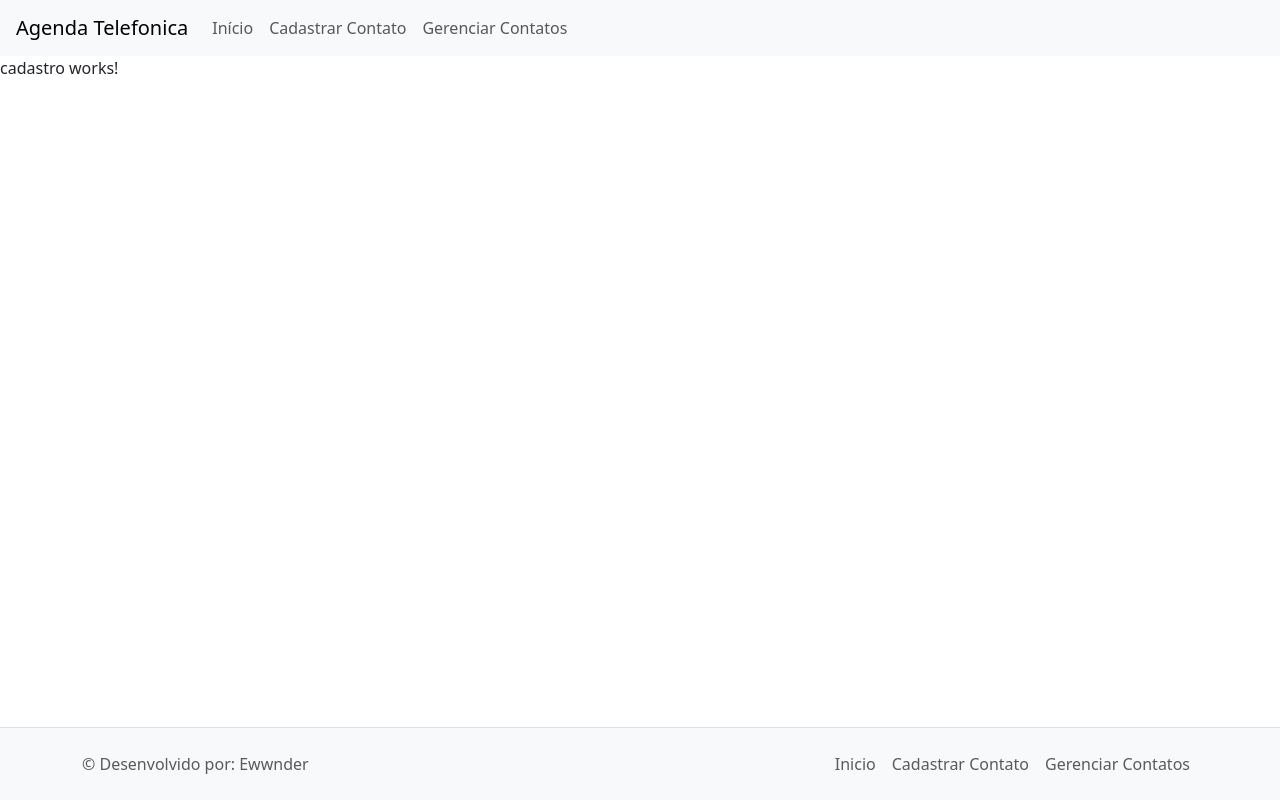
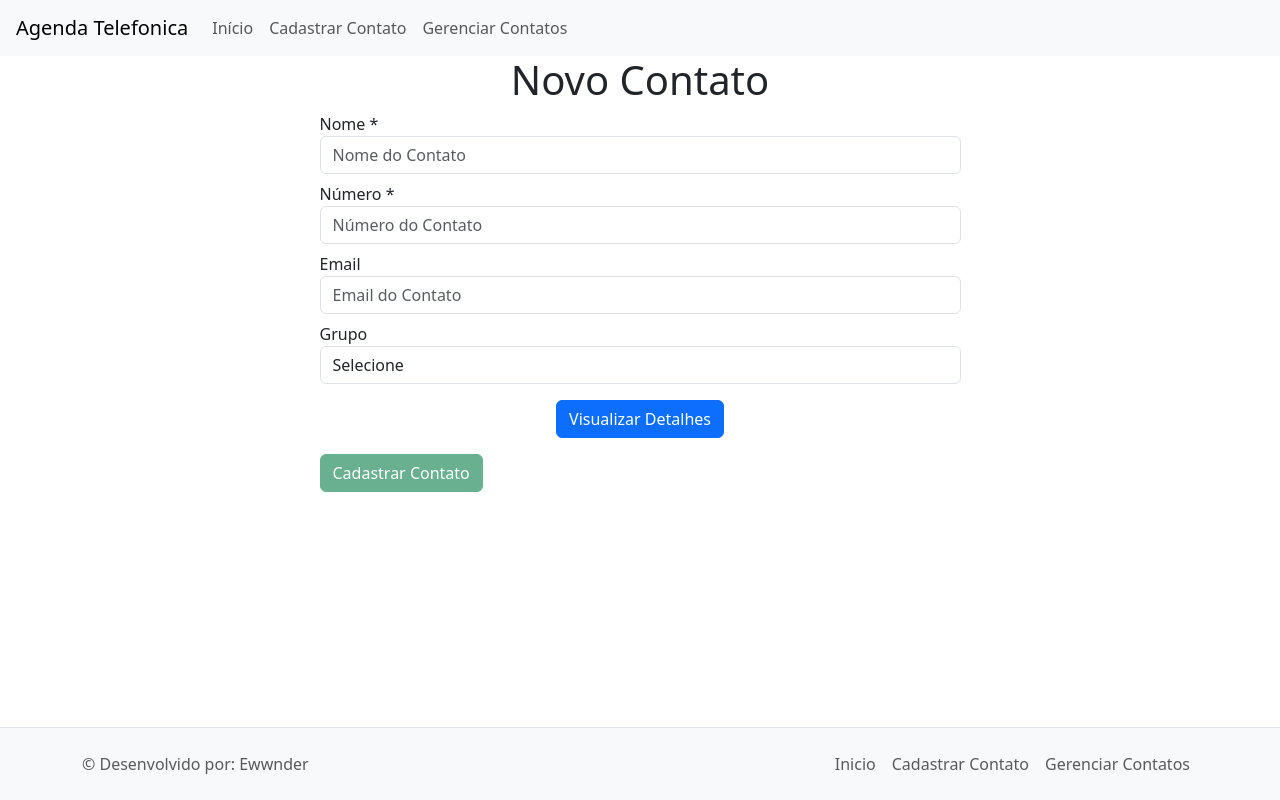
Before and after one commit to Ewwnder/ProjetoFinalAngular, an Angular app: page /cadastro in a window 1280 px wide. Built offline with nearby package versions, Linux system fonts and the light colour scheme.

Commit message:
Adicionando Cadastro e Testes

```diff
--- a/src/app/components/cadastro/cadastro.component.html
+++ b/src/app/components/cadastro/cadastro.component.html
@@ -1 +1,73 @@
-<p>cadastro works!</p>
+<div class="container">
+    <div class="row">
+        <div class="col-7 m-auto">
+            <h1 class="text-center">Novo Contato</h1>
+
+            <form [formGroup]="formGroupCadastro">
+
+                <div class="mb-2">
+                    <label for="inputName">Nome *</label>
+                    <input formControlName="name" type="text" class="form-control" id="inputName" placeholder="Nome do Contato">
+                </div>
+
+                <div class="mb-2">
+                    <label for="inputNumero">Número *</label>
+                    <input formControlName="number" type="text" class="form-control" id="inputNumero" placeholder="Número do Contato">
+                </div>
+
+                <div class="mb-2">
+                    <label for="inputEmail">Email</label>
+                    <input formControlName="email" type="text" class="form-control" id="inputEmail" placeholder="Email do Contato">
+                </div>
+
+                <div class="mb-3">
+                    <label for="inputGrupo">Grupo</label>
+                    <select formControlName="grupo" id="grupo" class="form-control">
+                        <option value="">Selecione</option>
+                        <option>Família</option>
+                        <option>Trabalho</option>
+                        <option>Escola/Faculdade</option>
+                    </select>
+                </div>
+
+                <div class="mb-3 text-center">
+                    <button class="btn btn-primary" (click)="toggleVisualizarMais()">{{visualizarMais ? 'Ocultar Detalhes' : 'Visualizar Detalhes'}}</button>
+                </div>
+
+                <div *ngIf="visualizarMais">
+                    <div class="mb-2">
+                        <label for="inputApelido">Apelido</label>
+                        <input formControlName="apelido" type="text" class="form-control" id="inputApelido">
+                    </div>
+
+                    <div class="mb-2">
+                        <label for="inputEndereco">Endereço</label>
+                        <input formControlName="endereco" type="text" class="form-control" id="inputEndereco">
+                    </div>
+
+                    <div class="mb-2">
+                        <label for="inputInformacoes">Informações</label>
+                        <input formControlName="informacao" type="text" class="form-control" id="inputInformacoes">
+                    </div>
+
+                    <div class="mb-2">
+                        <label for="inputDataAniversario">Data Aniversário</label>
+                        <input formControlName="dataAniversario" type="date" class="form-control" id="inputDataAniversario">
+                    </div>
+
+                    <div class="form-check mb-2">
+                        <input formControlName="favorito" type="checkbox" id="favorito" class="form-check-input" />
+                        <label for="favorito" class="form-check-label">Favorito</label>
+                    </div>
+
+                </div>
+
+                <div class="mb-3">
+                    <button class="btn btn-success" [disabled]="!formGroupCadastro.get('name')?.valid || !formGroupCadastro.get('number')?.valid" (click)="cadastrar()">Cadastrar Contato</button>
+                </div>
+
+            </form>
+        </div>
+    </div>
+
+</div>
--- a/src/app/components/cadastro/cadastro.component.ts
+++ b/src/app/components/cadastro/cadastro.component.ts
@@ -1,4 +1,7 @@
-import { Component } from '@angular/core';
+import { Component, OnInit } from '@angular/core';
+import { FormBuilder, FormGroup, Validators } from '@angular/forms';
+import { CadastroService } from '../../services/cadastro.service';
+
 
 @Component({
   selector: 'app-cadastro',
@@ -6,6 +9,40 @@ import { Component } from '@angular/core';
   templateUrl: './cadastro.component.html',
   styleUrl: './cadastro.component.css'
 })
-export class CadastroComponent {
+export class CadastroComponent implements OnInit{
+
+  formGroupCadastro: FormGroup;
+  visualizarMais: boolean = false;
+
+  constructor(private formBuilder: FormBuilder, private cadastroContato: CadastroService){
+
+    this.formGroupCadastro = formBuilder.group({
+      name: ['', Validators.required],
+      number: ['', Validators.required],
+      email: [''],
+      grupo: [''],
+      apelido: [''],
+      endereco: [''],
+      informacao: [''],
+      dataAniversario: [''],
+      favorito: [false]
+    });
+  }
+
+  ngOnInit(): void {
+
+  }
+
+  toggleVisualizarMais(){
+    this.visualizarMais = !this.visualizarMais
+  }
+
+  cadastrar(): void {
+    if (this.formGroupCadastro.valid) {
+      this.cadastroContato.save(this.formGroupCadastro.value).subscribe();
+      this.formGroupCadastro.reset();
+      this.visualizarMais = false;
+    }
+  }
 
 }
--- a/src/app/components/gerenciar/gerenciar.component.html
+++ b/src/app/components/gerenciar/gerenciar.component.html
@@ -1 +1,12 @@
-<p>gerenciar works!</p>
+<div class="container">
+    <div class="row">
+        <div class="col-7 m-auto">
+            <h1 class="text-center">Contatos</h1>
+
+            <form>
+
+            </form>
+        </div>
+    </div>
+
+</div>
--- /dev/null
+++ b/src/app/services/cadastro.service.ts
@@ -0,0 +1,18 @@
+import { HttpClient } from '@angular/common/http';
+import { Injectable } from '@angular/core';
+import { Contato } from '../contato';
+import { Observable } from 'rxjs';
+
+@Injectable({
+  providedIn: 'root'
+})
+export class CadastroService {
+
+  private apiUrl = 'http://localhost:3000/contacts';
+
+  constructor(private http:HttpClient) {}
+
+  save(contato:Contato): Observable<Contato>{
+    return this.http.post<Contato>(this.apiUrl, contato);
+  }
+}
```
Also changed, not shown: data.json (added, +16 -0 lines), src/app/Contato.ts (+4 -4 lines), 1 other file (tests, documents, lock files or other folders).
